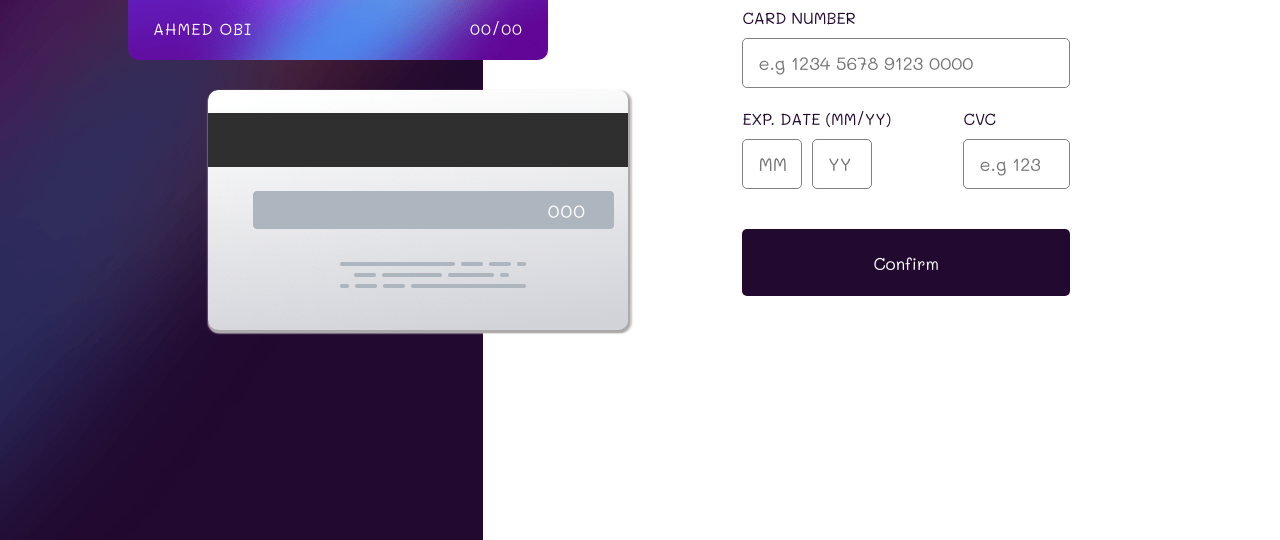
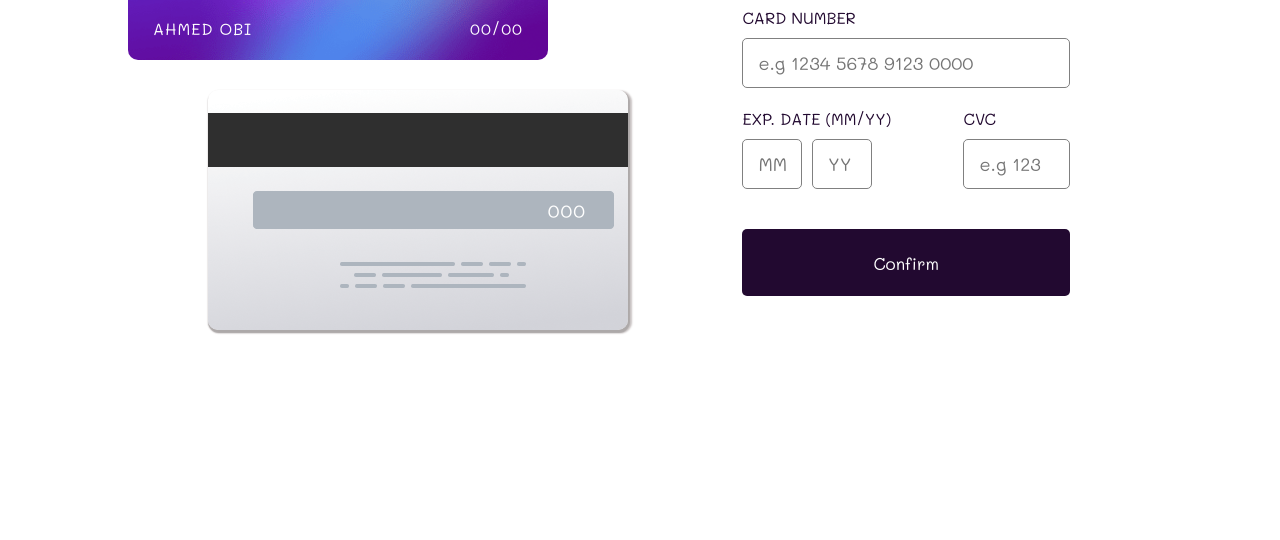
Before and after one commit to Olisegreat/Interaction-Card, a plain HTML site: page index.html in a window 1280 px wide. Shown: the part 260-800 px from the top of the page. Drawn offline with Linux system fonts and the light colour scheme.

Commit message:
commit sentence

```diff
--- a/style.css
+++ b/style.css
@@ -13,7 +13,7 @@ html {
 .page {
   width: 100%;
   height: 100%;
-  background: url(img/bg-main-desktop.png);
+  /* background: url(img/bg-main-desktop.png); */
   background-repeat: no-repeat;
   display: flex;
   /* font-family: Space Grotesk; */
```
